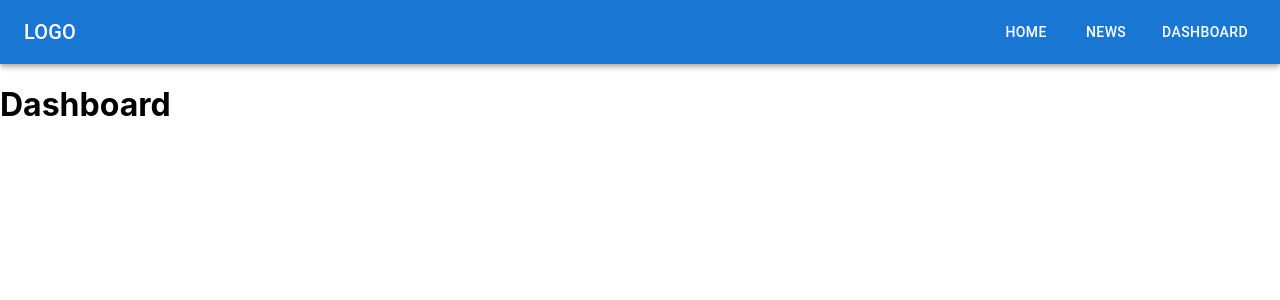
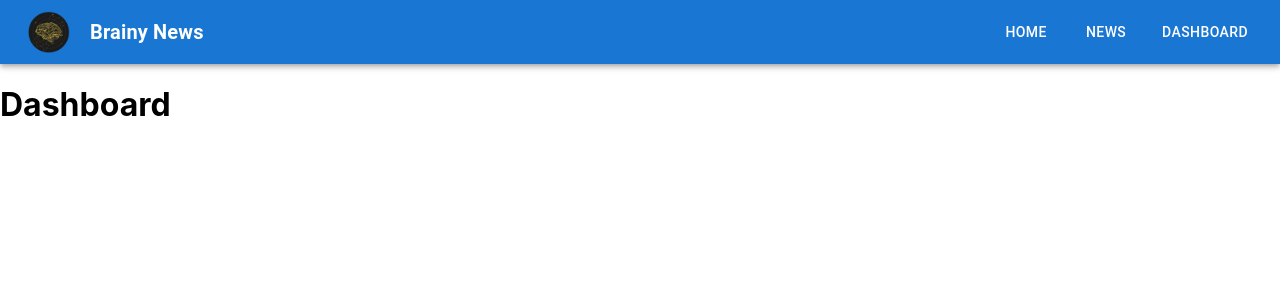
Before and after one commit to KhoshfekrMH/brainy-news, a React (Create React App) app in the folder frontend/: page /dashboard in a window 1280 px wide. Shown: the top 300 px of the page. Built offline with nearby package versions, Linux system fonts and the light colour scheme.

Commit message:
add drawer and logo image in Navbar.js

```diff
--- a/frontend/public/index.html
+++ b/frontend/public/index.html
@@ -2,7 +2,7 @@
 <html lang="en">
   <head>
     <meta charset="utf-8" />
-    <link rel="icon" href="%PUBLIC_URL%/favicon.ico" />
+    <link rel="icon" href="%PUBLIC_URL%/favicon.ico?v=2" />
     <meta name="viewport" content="width=device-width, initial-scale=1" />
     <meta name="theme-color" content="#000000" />
     <meta
--- a/frontend/src/shared/components/Navigation/Navbar.js
+++ b/frontend/src/shared/components/Navigation/Navbar.js
@@ -1,17 +1,22 @@
-import React, { useContext } from "react";
+import React, { useContext, useState } from "react";
 import { UserContext } from "../../../shared/context/UserContext";
 import { Link } from "react-router-dom";
+import logo from "../../../assets/images/Brainy-News-logo.png";
 
 import AppBar from "@mui/material/AppBar";
 import Box from "@mui/material/Box";
 import Toolbar from "@mui/material/Toolbar";
 import IconButton from "@mui/material/IconButton";
 import Typography from "@mui/material/Typography";
-import Menu from "@mui/material/Menu";
 import MenuItem from "@mui/material/MenuItem";
 import Avatar from "@mui/material/Avatar";
 import Button from "@mui/material/Button";
 import Tooltip from "@mui/material/Tooltip";
+import Drawer from "@mui/material/Drawer";
+import MenuIcon from "@mui/icons-material/Menu";
+import List from "@mui/material/List";
+import ListItem from "@mui/material/ListItem";
+import ListItemText from "@mui/material/ListItemText";
 
 const pages = [
   { name: "Home", path: "/" },
@@ -20,22 +25,82 @@ const pages = [
 ];
 
 const Navbar = () => {
-  const { isLoggedIn, setIsLoggedIn } = useContext(UserContext);
+  const { isLoggedIn } = useContext(UserContext);
+  const [drawerOpen, setDrawerOpen] = useState(false); // State for Drawer
+
+  const toggleDrawer = (open) => (event) => {
+    if (
+      event.type === "keydown" &&
+      (event.key === "Tab" || event.key === "Shift")
+    ) {
+      return;
+    }
+    setDrawerOpen(open);
+  };
+
+  const drawerList = (
+    <Box
+      sx={{ width: 250 }}
+      role="presentation"
+      onClick={toggleDrawer(false)}
+      onKeyDown={toggleDrawer(false)}
+    >
+      <List>
+        {pages.map((page) => (
+          <ListItem button key={page.name} component={Link} to={page.path}>
+            <ListItemText primary={page.name} />
+          </ListItem>
+        ))}
+      </List>
+    </Box>
+  );
 
   return (
     <AppBar position="static">
       <Toolbar>
+        {/*====== Mobile Drawer Icon ======*/}
+        <Box sx={{ display: { xs: "flex", md: "none" }, mr: 2 }}>
+          <IconButton
+            size="large"
+            edge="start"
+            color="inherit"
+            aria-label="menu"
+            onClick={toggleDrawer(true)}
+          >
+            <MenuIcon />
+          </IconButton>
+          <Drawer anchor="left" open={drawerOpen} onClose={toggleDrawer(false)}>
+            {drawerList}
+          </Drawer>
+        </Box>
+
         {/*====== LOGO ======*/}
+        <Box
+          component="img"
+          sx={{
+            height: 50,
+            width: 50,
+            mr: 2,
+          }}
+          alt="Brainy News Logo"
+          src={logo}
+        />
+
+        {/*====== Title (Hidden on mobile) ======*/}
         <Typography
           variant="h6"
           component="div"
-          sx={{ flexGrow: 1, fontweight: "bold" }}
+          sx={{
+            flexGrow: 1,
+            fontWeight: "bold",
+            display: { xs: "none", md: "block" },
+          }}
         >
-          LOGO
+          Brainy News
         </Typography>
 
-        {/*====== Navigation Links ======*/}
-        <Box sx={{ display: "flex", gap: 2 }}>
+        {/*====== Desktop Navigation Links (Hidden on mobile) ======*/}
+        <Box sx={{ display: { xs: "none", md: "flex" }, gap: 2 }}>
           {pages.map((page) => (
             <Button
               key={page.name}
@@ -53,8 +118,7 @@ const Navbar = () => {
           <Box sx={{ ml: 2 }}>
             <Tooltip title="Profile">
               <IconButton>
-                <Avatar alt="User Avatar" src="https://picsum.photos/200/300" />{" "}
-                {/*TODO: Replace with user avatar*/}
+                <Avatar alt="User Avatar" src="https://picsum.photos/200/300" />
               </IconButton>
             </Tooltip>
           </Box>
```
